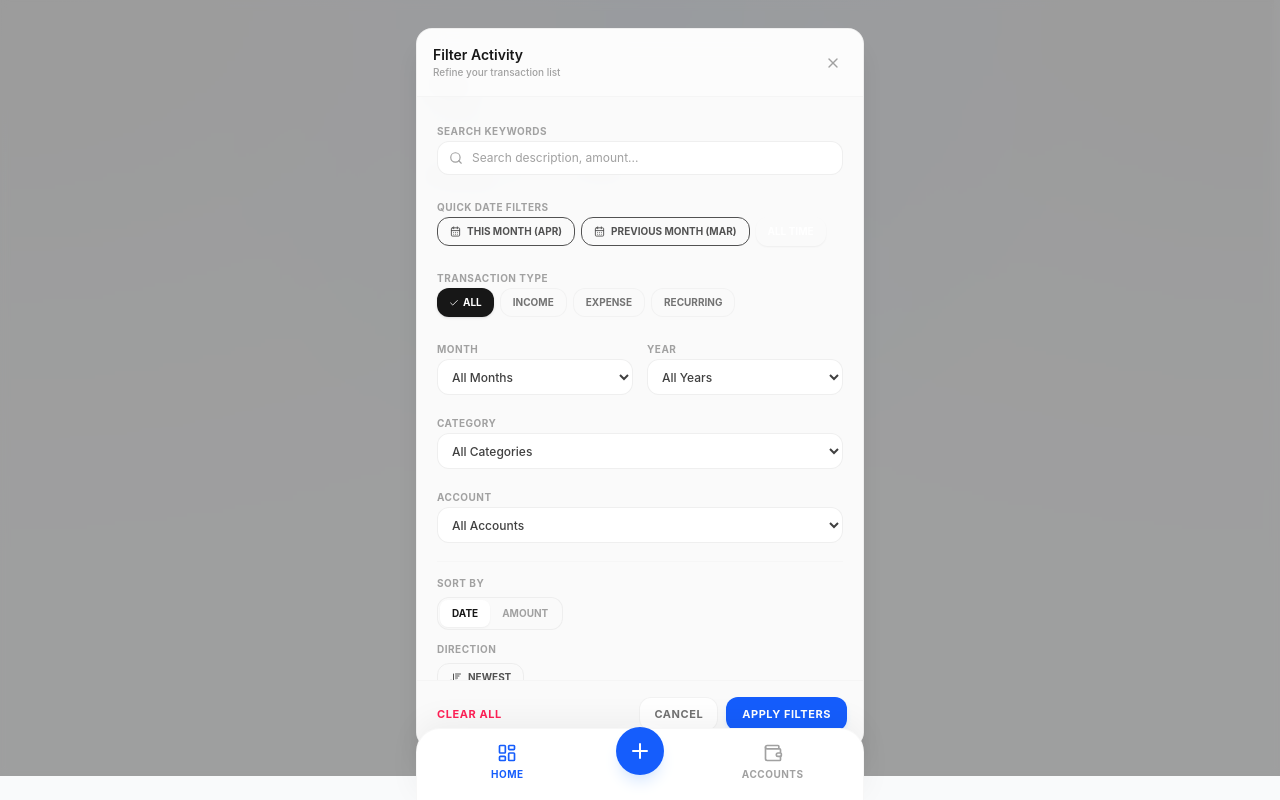
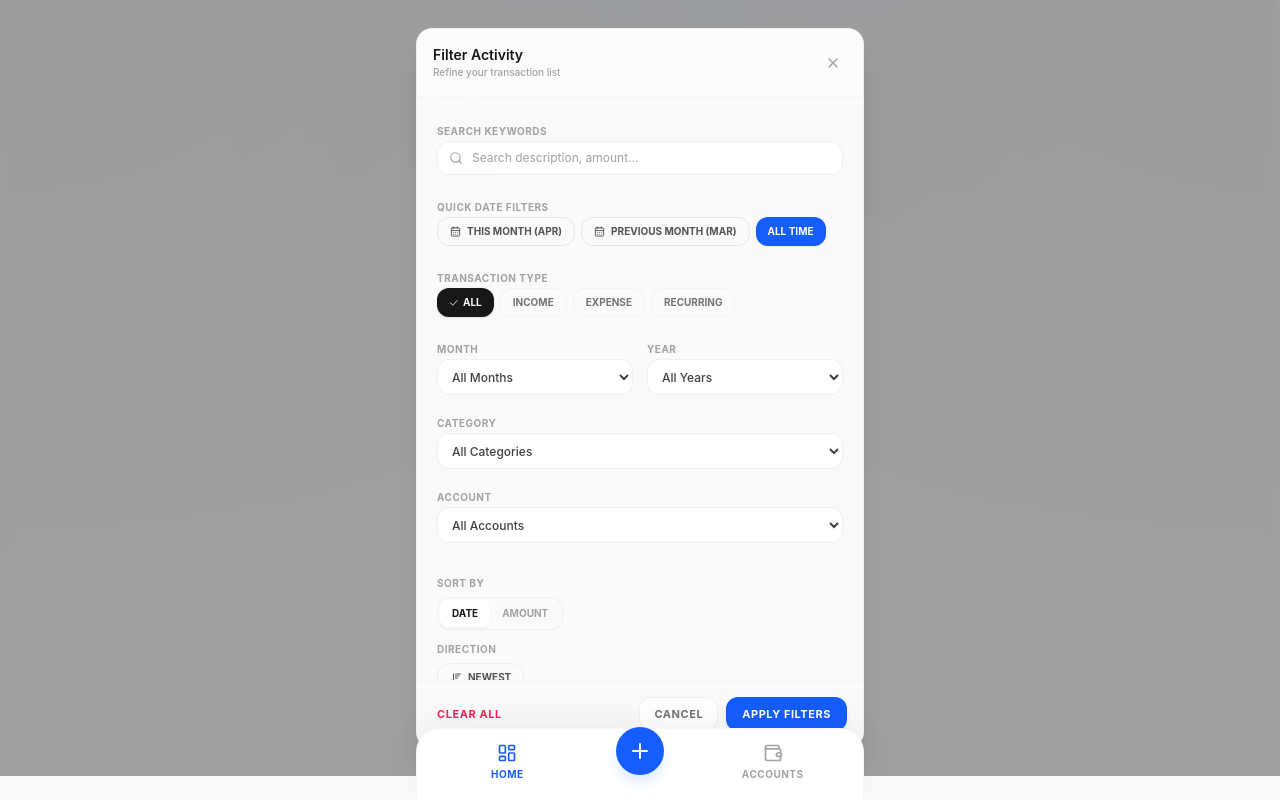
Before and after one commit to talandsouza/expense-manager, a React (Vite) app: page / in a window 1280 px wide. Both pictures are taken after a click on the button 517 px from the left and 176 px from the top of the page. Built offline with nearby package versions, Linux system fonts and the light colour scheme.

Commit message:
Add files via upload

```diff
--- a/src/App.tsx
+++ b/src/App.tsx
@@ -500,7 +500,9 @@ export default function App() {
   };
 
   return (
-    <div className="max-w-md mx-auto min-h-screen pb-32 px-4 pt-8 relative overflow-x-hidden">
+    <div className="max-w-md mx-auto h-[100dvh] flex flex-col relative overflow-hidden bg-transparent">
+      {/* Main Content Scrollable Container */}
+      <main className="flex-1 overflow-y-auto no-scrollbar px-4 pt-8 pb-32">
         {/* Header */}
         <header className="mb-8 flex justify-between items-start">
           <div className="space-y-2">
@@ -543,9 +545,6 @@ export default function App() {
             </button>
           </div>
         </header>
-
-      {/* Main Content */}
-      <main>
         <AnimatePresence mode="wait">
           {activeTab === 'dashboard' && (
             <motion.div
@@ -664,10 +663,10 @@ export default function App() {
                             }
                           }}
                           className={cn(
-                            "flex items-center gap-1.5 px-2.5 py-1.5 rounded-lg text-[10px] font-bold uppercase transition-all whitespace-nowrap cursor-pointer",
+                            "flex items-center gap-1.5 px-2.5 py-1.5 rounded-lg text-[10px] font-bold uppercase transition-all whitespace-nowrap cursor-pointer border",
                             isCurrentMonth
-                              ? "bg-blue-600 text-white shadow-xs hover:bg-blue-700"
-                              : "bg-neutral-100 text-neutral-600 hover:bg-neutral-200"
+                              ? "bg-blue-600 border-blue-600 text-white shadow-sm hover:bg-blue-700"
+                              : "bg-white border-neutral-200 text-neutral-600 hover:bg-neutral-50 hover:border-neutral-300 shadow-xs"
                           )}
                         >
                           <CalendarDays size={12} />
--- a/src/components/FilterModal.tsx
+++ b/src/components/FilterModal.tsx
@@ -186,8 +186,8 @@ export default function FilterModal({
                 className={cn(
                   "px-3 py-1.5 rounded-xl text-[10px] font-bold uppercase transition-all cursor-pointer flex items-center gap-1.5",
                   filterMonth === getCurrentMonthName() && filterYear === getCurrentYearString()
-                    ? "bg-blue-650 text-white shadow-xs"
-                    : "bg-neutral-55 border border-neutral-205/15 hover:bg-neutral-100 text-neutral-600"
+                    ? "bg-blue-600 text-white shadow-xs"
+                    : "bg-neutral-50 border border-neutral-200 hover:bg-neutral-100 text-neutral-600"
                 )}
               >
                 <CalendarDays size={11} />
@@ -202,8 +202,8 @@ export default function FilterModal({
                 className={cn(
                   "px-3 py-1.5 rounded-xl text-[10px] font-bold uppercase transition-all cursor-pointer flex items-center gap-1.5",
                   filterMonth === getPrevMonthName() && filterYear === getPrevMonthYearString()
-                    ? "bg-blue-650 text-white shadow-xs"
-                    : "bg-neutral-55 border border-neutral-205/15 hover:bg-neutral-100 text-neutral-600"
+                    ? "bg-blue-600 text-white shadow-xs"
+                    : "bg-neutral-50 border border-neutral-200 hover:bg-neutral-100 text-neutral-600"
                 )}
               >
                 <CalendarDays size={11} />
@@ -218,8 +218,8 @@ export default function FilterModal({
                 className={cn(
                   "px-3 py-1.5 rounded-xl text-[10px] font-bold uppercase transition-all cursor-pointer",
                   filterMonth === 'All' && filterYear === 'All'
-                    ? "bg-blue-650 text-white shadow-xs"
-                    : "bg-neutral-55 border border-neutral-205/15 hover:bg-neutral-100 text-neutral-600"
+                    ? "bg-blue-600 text-white shadow-xs"
+                    : "bg-neutral-50 border border-neutral-200 hover:bg-neutral-100 text-neutral-600"
                 )}
               >
                 All Time
```
Lines whose indentation alone changed are shown as unchanged.
